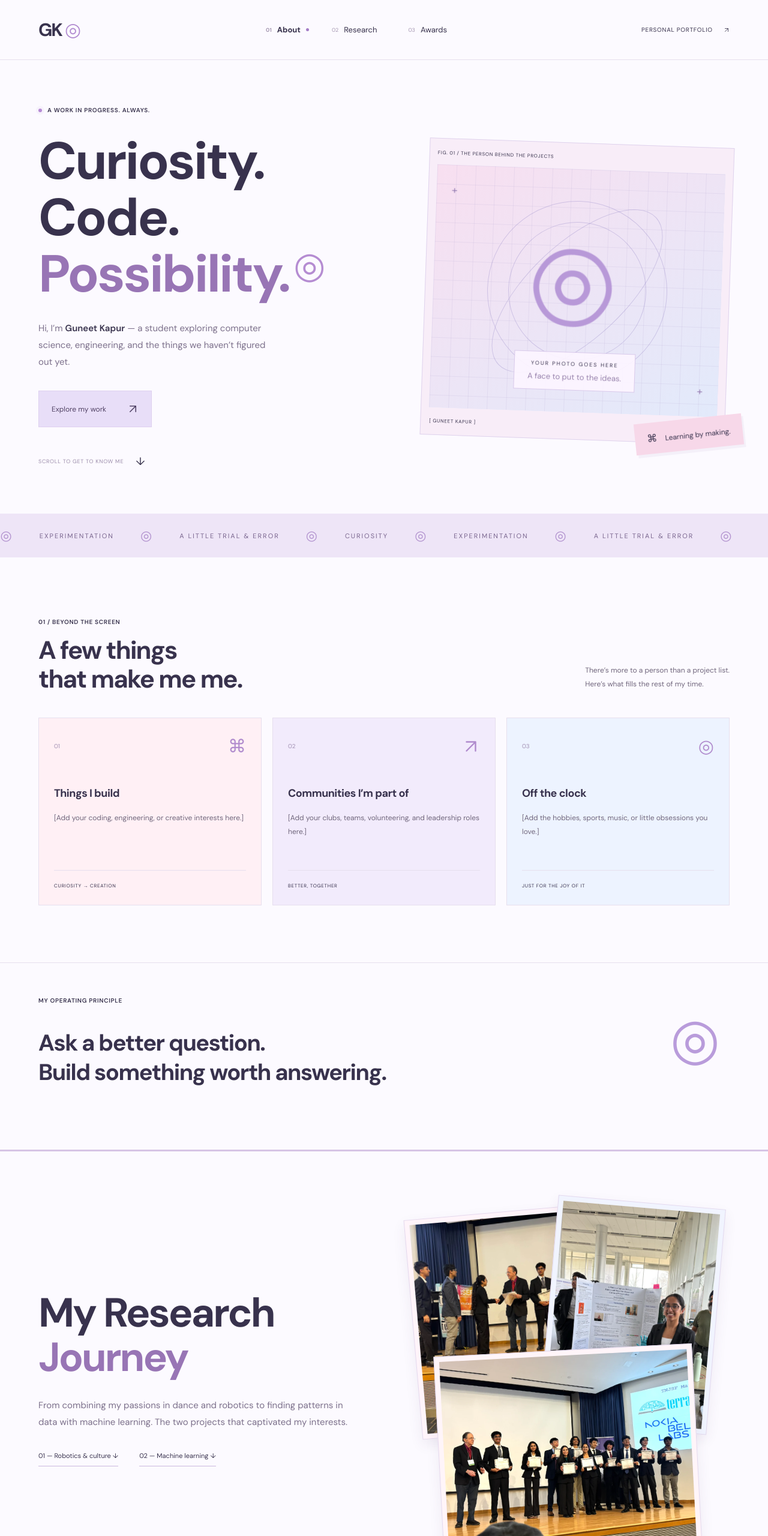
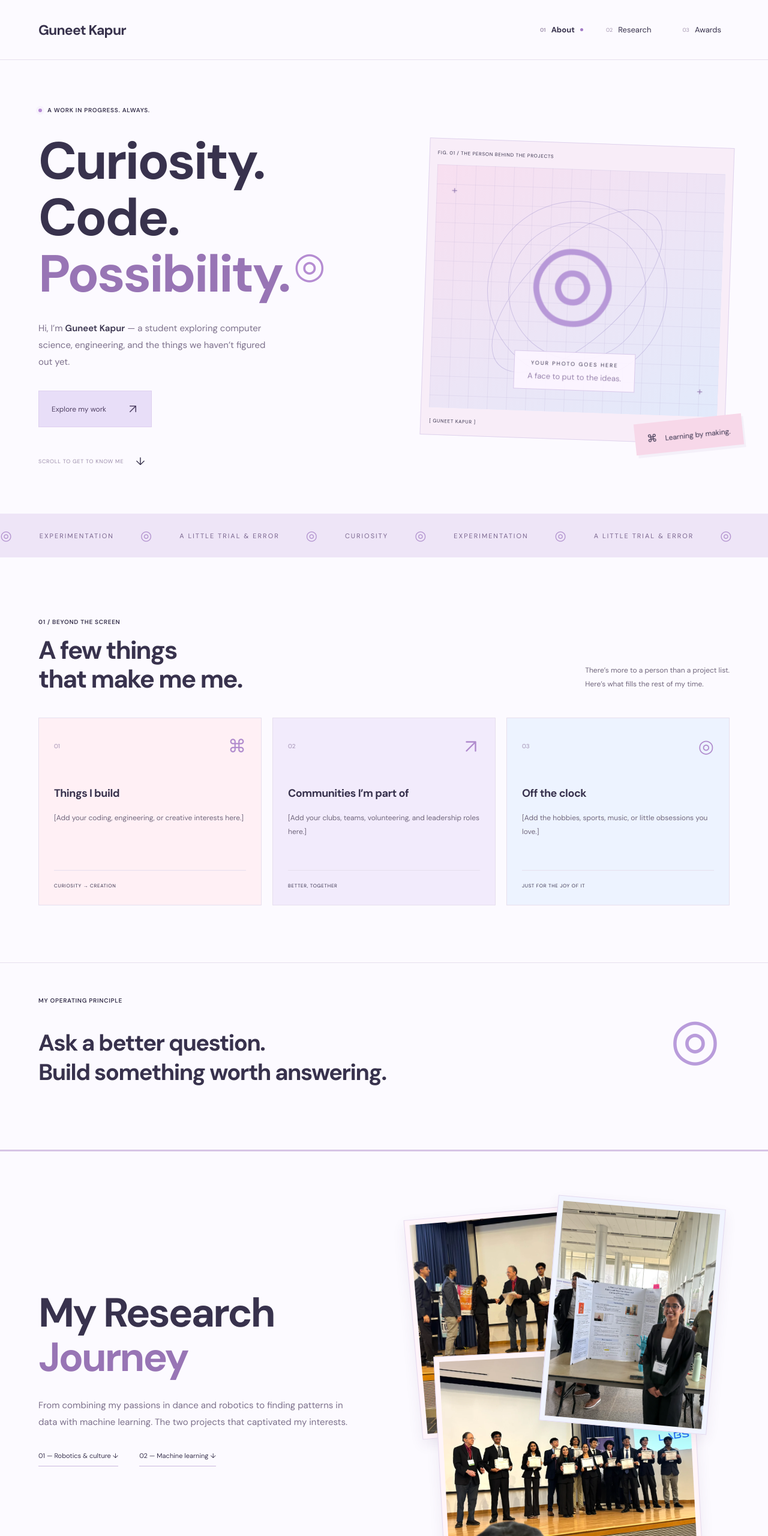
Before and after one commit to gkkapur/gkportfolio, a website built with Vite: page index.html in a window 1280 px wide. Shown: the top 2560 px of the page at 60% size. Built offline with nearby package versions, Linux system fonts and the light colour scheme.

Commit message:
Simplify portfolio header and refine machine learning project details

```diff
--- a/src/main.js
+++ b/src/main.js
@@ -58,9 +58,8 @@ document.title = 'Guneet Kapur — Personal Portfolio';
 document.querySelector('#app').innerHTML = `
   <div class="scroll-progress"></div>
   <header class="site-header">
-    <a href="#about" class="wordmark" aria-label="Back to About">GK<span>◎</span></a>
+    <a href="#about" class="wordmark" aria-label="Guneet Kapur — back to About">Guneet Kapur</a>
     <nav aria-label="Main navigation">${Object.entries(sections).map(([id, section], i) => `<a href="#${id}" ${id === 'about' ? 'aria-current="location"' : ''}><span class="nav-number">0${i + 1}</span>${section.title}<span class="nav-dot"></span></a>`).join('')}</nav>
-    <span class="header-note">PERSONAL PORTFOLIO <span>↗</span></span>
   </header>
   <main>${Object.entries(sections).map(([id, section]) => `<section id="${id}" class="portfolio-section" aria-labelledby="${id}-heading">${section.content}</section>`).join('')}</main>
   <footer class="section"><a href="#about" class="wordmark" aria-label="Back to About">GK<span>◎</span></a><p>A curious mind. An open road.</p><a href="#about" class="back-top">BACK TO TOP ↑</a><span class="footer-small">GUNEET KAPUR · PERSONAL PORTFOLIO</span></footer>
--- a/src/research.js
+++ b/src/research.js
@@ -64,8 +64,8 @@ export const researchContent = `
     <div class="project-body"><div class="tags"><span>Machine learning</span><span>Data analysis</span><span>Summer research</span></div>
       <h2>Experimenting with Unsupervised Machine Learning Algorithms</h2>
       <p class="project-summary">Exploring how the choices we make in clustering shape the patterns we see in data.</p>
-      <aside class="mentor-note"><span class="eyebrow">A summer of learning</span><h3>With gratitude to Dr. Anasse Bari.</h3><p>I completed this research over the summer under the supervision of Dr. Anasse Bari of New York University. I’m deeply grateful for the opportunity to learn from him and explore machine learning through hands-on research. His guidance made this a meaningful part of my growth as a student and researcher.</p></aside>
-      <div class="ml-overview"><h3>Finding structure in the data.</h3><p>My paper examines clustering methods and related machine learning approaches, then applies K-means to a customer segmentation dataset of 200 people. I explored how adding age as a feature, changing the number of clusters, comparing distance measures, and using K-means++ initialization affected the resulting groups.</p><p>Adding age revealed a distinction between younger and older customers that income and spending score alone did not capture. Increasing the number of clusters split existing groups without uncovering clearly different customer types — a reminder that more complexity doesn’t always mean more insight.</p></div>
+      <aside class="mentor-note"><span class="eyebrow">A summer of learning</span><h3>With gratitude to <a href="https://anassebari.com" target="_blank" rel="noopener">Dr. Anasse Bari</a>.</h3><p>I completed this research over the summer under the supervision of Dr. Anasse Bari of New York University. I’m deeply grateful for the opportunity to learn from him and explore machine learning through hands-on research. His guidance made this a meaningful part of my growth as a student and researcher.</p></aside>
+      <div class="ml-overview"><h3>Finding structure in the data.</h3><p>My paper examines clustering methods and related machine learning approaches, then applies K-means to a customer segmentation dataset of 200 people. I explored how adding age as a feature, changing the number of clusters, comparing distance measures, and using K-means++ initialization affected the resulting groups.</p></div>
       <p class="research-question"><strong>My Research Question:</strong> How do feature selection and parameter choices affect the patterns identified by clustering?</p>
       <div class="project-documents">${documentReader('Machine learning research paper', 'machine-learning-paper.pdf', 'Experimenting with Unsupervised Machine Learning Algorithms · Supervised by Dr. Anasse Bari.', true)}</div>
     </div>
--- a/src/style.css
+++ b/src/style.css
@@ -113,8 +113,8 @@ h1,h2,h3,h4,.hero h1,.page-intro .page-title,.project h2,.serif,h2 em,.philosoph
 .research-photos{position:relative;isolation:isolate;aspect-ratio:1 / 1.12;width:100%}
 .research-photo{position:absolute;margin:0;padding:8px;background:#fff;border:1px solid #e3d8ed;box-shadow:0 9px 22px #50346614;min-width:0;transition:transform .25s ease,box-shadow .25s ease}
 .research-photo.presentation{width:52%;left:2%;top:4%;transform:rotate(-5deg);background:#fff4fa;z-index:1}
-.research-photo.display{width:52%;left:44%;top:1%;transform:rotate(5deg);background:#f1f4ff;z-index:2}
-.research-photo.ceremony{width:80%;left:10%;top:42%;transform:rotate(-3deg);background:#fff5f9;z-index:3}
+.research-photo.display{width:52%;left:44%;top:1%;transform:rotate(5deg);background:#f1f4ff;z-index:3}
+.research-photo.ceremony{width:80%;left:10%;top:42%;transform:rotate(-3deg);background:#fff5f9;z-index:2}
 .research-photo:is(:hover,:focus-within){z-index:10;transform:translateY(-12px) rotate(0deg) scale(1.035);box-shadow:0 18px 35px #5034662b}
 .research-photo:hover{z-index:12}
 .research-photo a{display:block}
@@ -127,3 +127,9 @@ h1,h2,h3,h4,.hero h1,.page-intro .page-title,.project h2,.serif,h2 em,.philosoph
 .research-award-card:nth-of-type(4){background:#fdf0f7;border-color:#ecdae5}
 @media(max-width:1000px){.research-intro-layout{grid-template-columns:1fr;gap:35px}.research-photos{max-width:530px;width:100%;justify-self:center}.research-intro .page-title{font-size:64px}}
 @media(max-width:700px){.research-intro-layout{gap:30px}.research-intro .page-title{font-size:52px}.research-photo{padding:6px}.project .tags span{font-size:12px;padding:7px 10px}.research-question{font-size:14px}.research-award-card .document-header h3{font-size:24px}}
+
+/* Name-first navigation and the research mentor link. */
+.site-header .wordmark{font-size:23px;letter-spacing:-.8px;white-space:nowrap}
+.mentor-note a{color:#76518f;text-decoration:underline;text-underline-offset:4px}
+@media(max-width:700px){.site-header{gap:12px}.site-header .wordmark{font-size:18px;letter-spacing:-.6px}.site-header nav{gap:10px}.site-header nav a{gap:4px}}
+@media(max-width:380px){.site-header{padding-left:16px;padding-right:16px;gap:10px}.site-header .wordmark{font-size:17px}.site-header nav{gap:8px}.site-header nav a{gap:3px}}
```
